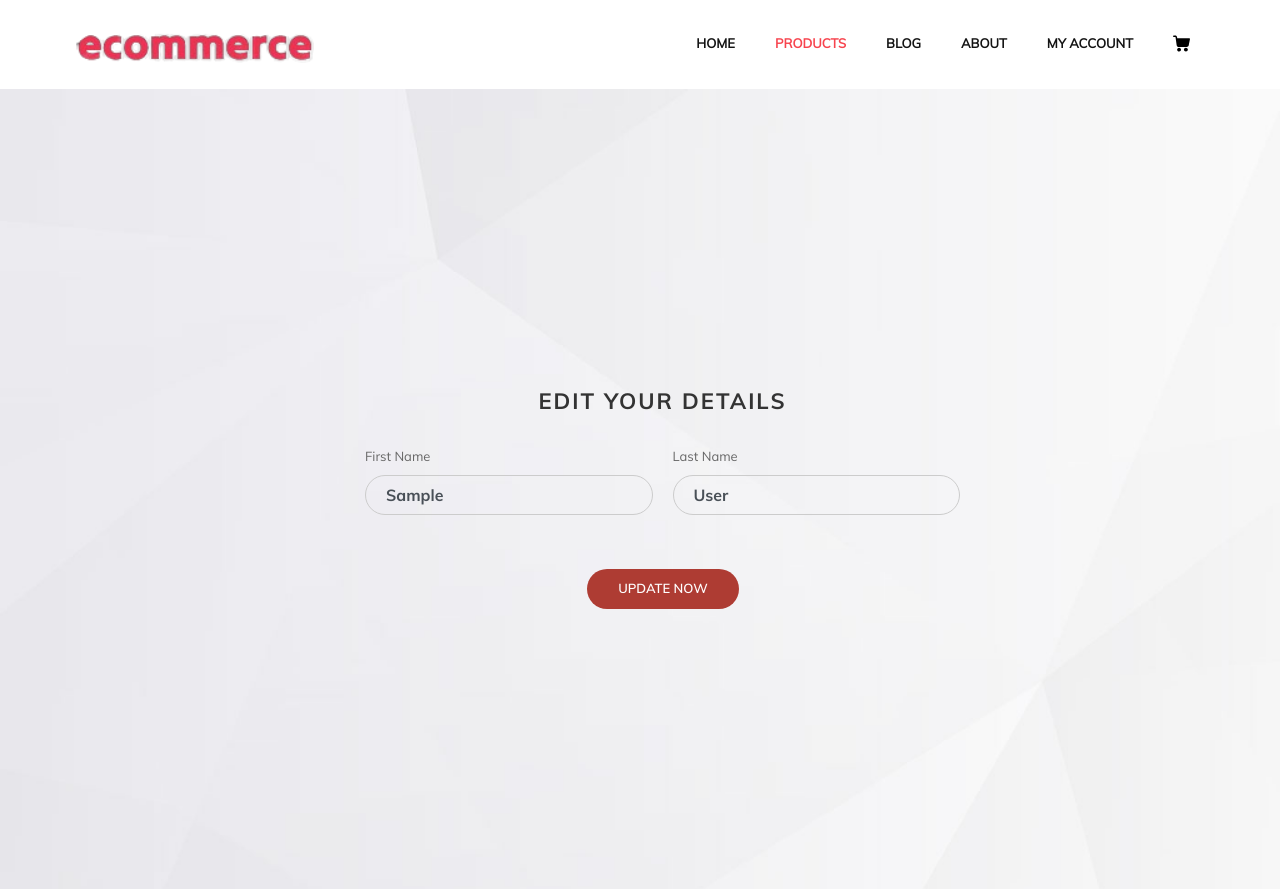
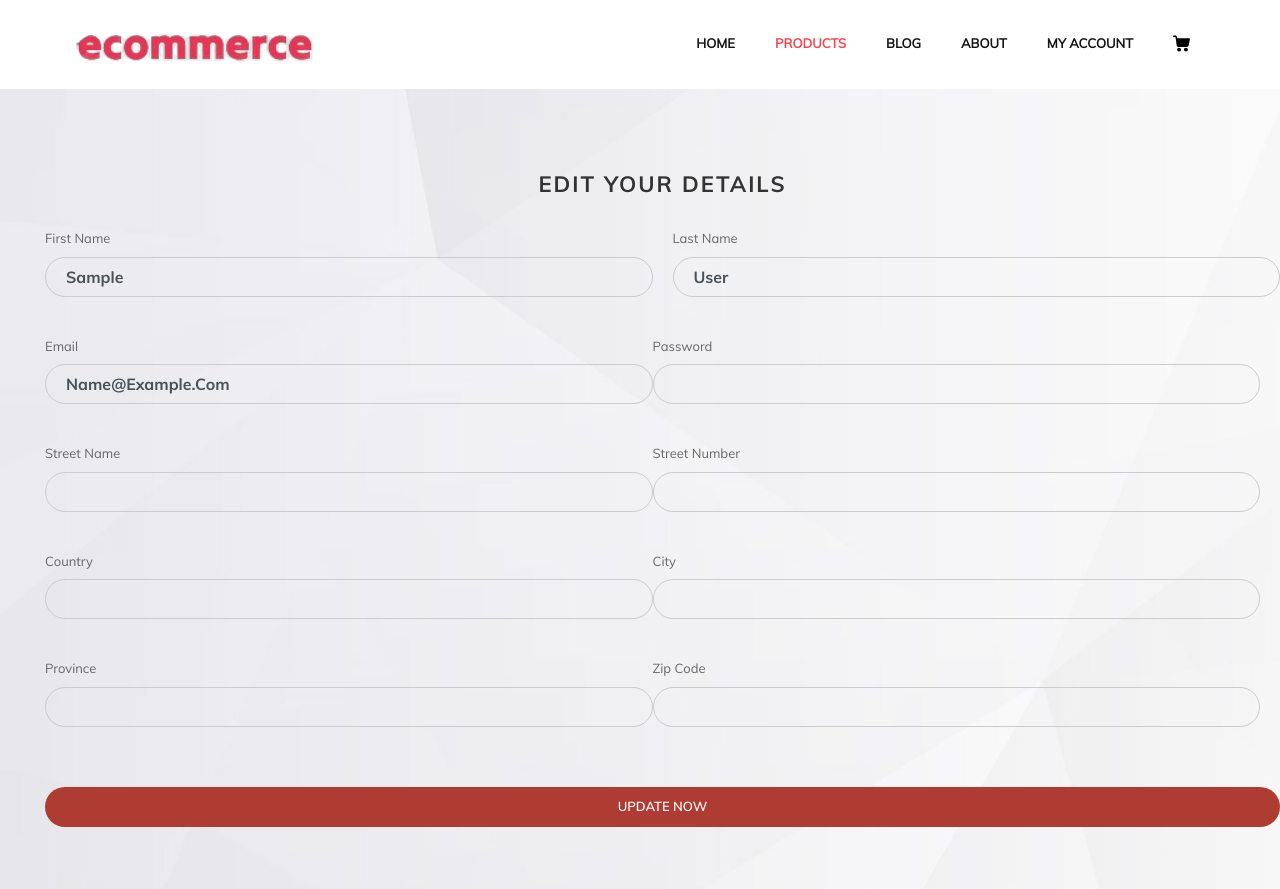
Before and after one commit to Anassko/projet1_Skouti_MohamedAnas, a PHP site: page /edit_account.php in a window 1280 px wide. Run offline with PHP 8.4, Linux system fonts and the light colour scheme; the visitor is signed in with stand-in values (Sample User, id 1); tables that the repository leaves empty or names only in its code hold one stand-in row (values such as "Sample post").

Commit message:
"the lastone"

```diff
--- a/edit_account.php
+++ b/edit_account.php
@@ -36,6 +36,22 @@ if (mysqli_num_rows($result) > 0) {
 if ($_SERVER["REQUEST_METHOD"] == "POST") {
     $newFirstName = $_POST['firstname'];
     $newLastName = $_POST['lastname'];
+    $newEmail = $_POST['email'];
+    $newPassword = $_POST['password'];
+
+    // Hash the new password
+    $hashedPassword = password_hash($newPassword, PASSWORD_DEFAULT);
+
+    // Update user details
+    $updateUserQuery = "UPDATE user
+                        SET fname = ?, lname = ?, email = ?, pwd = ?
+                        WHERE id = ?";
+    $stmt = mysqli_prepare($con, $updateUserQuery);
+    mysqli_stmt_bind_param($stmt, "ssssi", $newFirstName, $newLastName, $newEmail, $hashedPassword, $userID);
+    mysqli_stmt_execute($stmt);
+    mysqli_stmt_close($stmt);
+
+    // Update address details
     $newStreetName = $_POST['streetname'];
     $newStreetNumber = $_POST['streetnumber'];
     $newCity = $_POST['city'];
@@ -43,16 +59,6 @@ if ($_SERVER["REQUEST_METHOD"] == "POST") {
     $newZipCode = $_POST['zipcode'];
     $newCountry = $_POST['country'];
 
-    // Update user details
-    $updateUserQuery = "UPDATE user
-                        SET fname = ?, lname = ?
-                        WHERE id = ?";
-    $stmt = mysqli_prepare($con, $updateUserQuery);
-    mysqli_stmt_bind_param($stmt, "ssi", $newFirstName, $newLastName, $userID);
-    mysqli_stmt_execute($stmt);
-    mysqli_stmt_close($stmt);
-
-    // Update address details
     $updateAddressQuery = "UPDATE address
                            SET street_name = ?, street_nb = ?,
                                city = ?, province = ?,
@@ -77,6 +83,40 @@ if ($_SERVER["REQUEST_METHOD"] == "POST") {
 
     <!-- STYLE CSS -->
     <link rel="stylesheet" href="Rcss/style.css">
+    <style>
+        body {
+            font-family: "Muli-Regular";
+            color: #666;
+            font-size: 13px;
+            margin: 0;
+        }
+
+        .form-group {
+            display: flex;
+            flex-wrap: wrap;
+        }
+
+        .form-wrapper {
+            margin-bottom: 20px;
+            flex: 0 0 calc(50% - 10px);
+            max-width: calc(50% - 10px);
+        }
+
+        .form-wrapper label {
+            margin-bottom: 8px;
+            display: block;
+        }
+
+        .form-control {
+            height: 40px;
+            width: 100%;
+        }
+
+        button {
+            width: 100%;
+            margin-top: 20px;
+        }
+    </style>
 </head>
 <body>
 
@@ -93,6 +133,38 @@ if ($_SERVER["REQUEST_METHOD"] == "POST") {
                     <label for="lastname">Last Name</label>
                     <input type="text" name="lastname" value="<?php echo htmlspecialchars($userData['lname']); ?>" class="form-control" required>
                 </div>
+                <div class="form-wrapper">
+                    <label for="email">Email</label>
+                    <input type="email" name="email" value="<?php echo htmlspecialchars($userData['email']); ?>" class="form-control" required>
+                </div>
+                <div class="form-wrapper">
+                    <label for="password">Password</label>
+                    <input type="password" name="password" class="form-control" required>
+                </div>
+                <div class="form-wrapper">
+                    <label for="streetname">Street Name</label>
+                    <input type="text" name="streetname" class="form-control" required>
+                </div>
+                <div class="form-wrapper">
+                    <label for="streetnumber">Street Number</label>
+                    <input type="number" name="streetnumber" class="form-control" required>
+                </div>
+                <div class="form-wrapper">
+                    <label for="country">Country</label>
+                    <input type="text" name="country" class="form-control" required>
+                </div>
+                <div class="form-wrapper">
+                    <label for="city">City</label>
+                    <input type="text" name="city" class="form-control" required>
+                </div>
+                <div class="form-wrapper">
+                    <label for="province">Province</label>
+                    <input type="text" name="province" class="form-control" required>
+                </div>
+                <div class="form-wrapper">
+                    <label for="zipcode">Zip Code</label>
+                    <input type="text" name="zipcode" class="form-control" required>
+                </div>
             </div>
             <button type="submit">Update Now</button>
         </form>
--- a/register.php
+++ b/register.php
@@ -120,7 +120,7 @@ if ($_SERVER["REQUEST_METHOD"] == "POST") {
 
                 <div class="form-wrapper">
                     <label for="zipcode">Zip Code</label>
-                    <input type="number" name="zipcode" class="form-control" required>
+                    <input type="text" name="zipcode" class="form-control" required>
                 </div>
                 <button>Register Now</button>
             </form>
```
